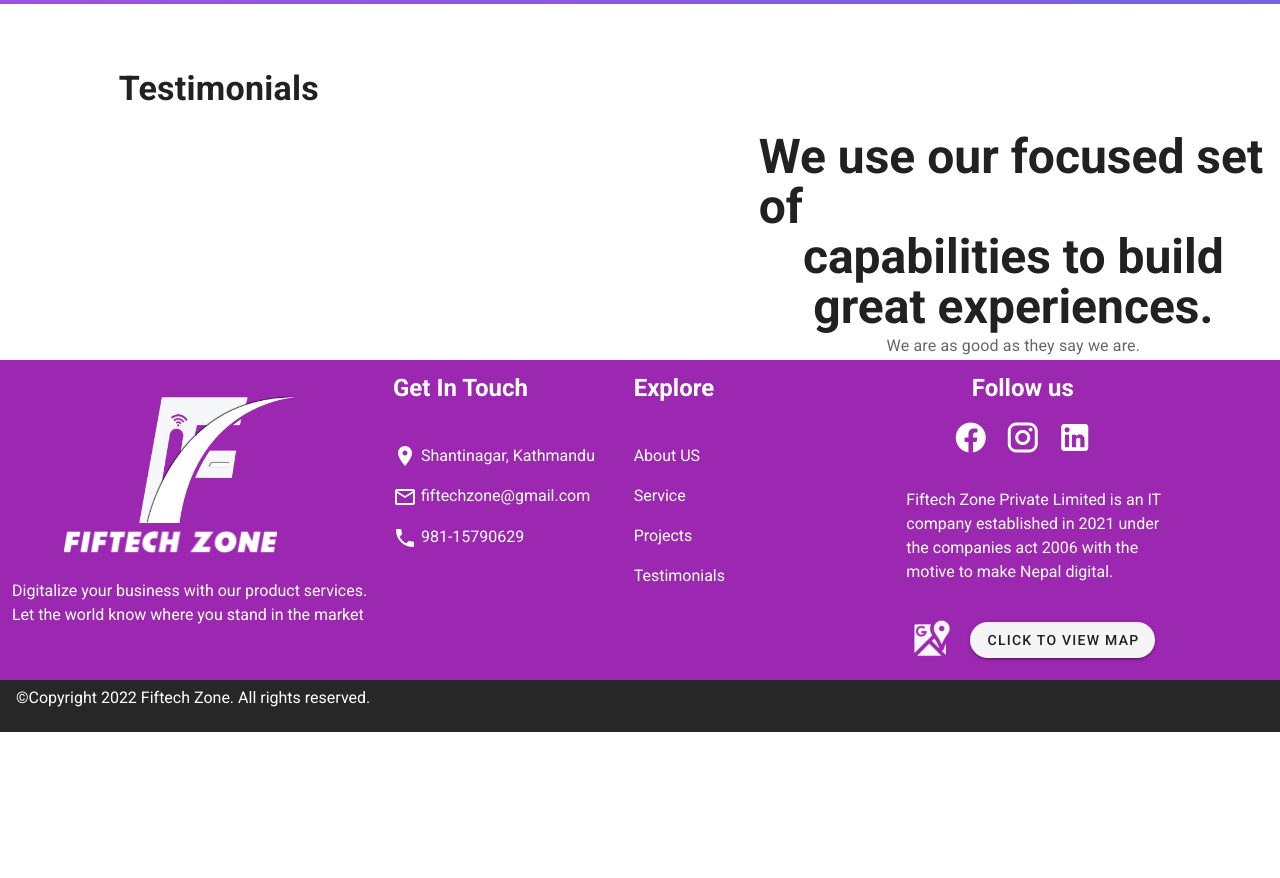
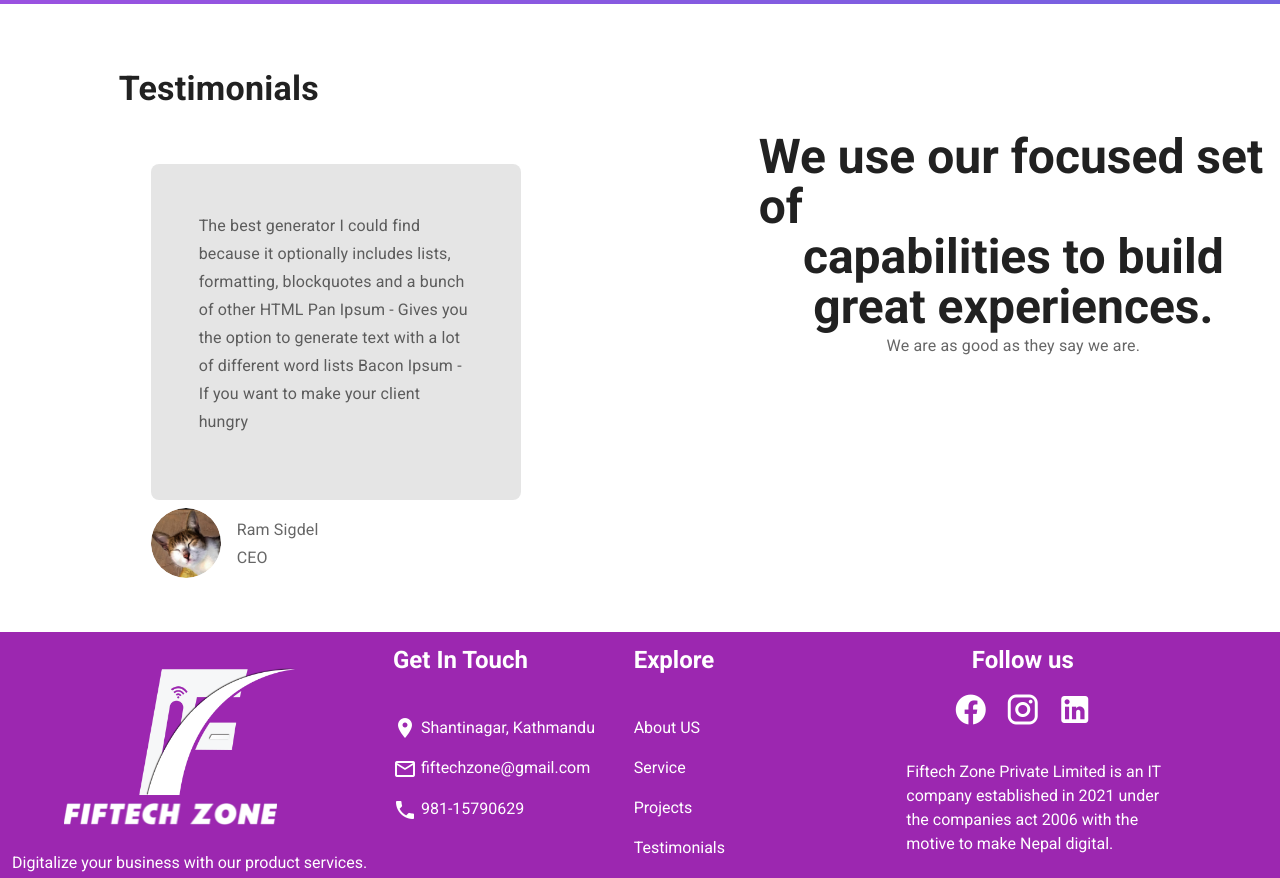
Before and after one commit to sachinbro/fiftech_zone, a Nuxt app: page / in a window 1280 px wide. Shown: the part 3260-4138 px from the top of the page. Before the commit the page ends 3992 px from the top, so only its background shows below. Built offline with nearby package versions, Linux system fonts and the light colour scheme.

Commit message:
testimonial carousel working: without arrows

```diff
--- a/components/sections/home-page-sections/HomeTestimonials.vue
+++ b/components/sections/home-page-sections/HomeTestimonials.vue
@@ -1,3 +1,24 @@
+<script>
+export default{
+    data(){
+        return {
+            testimonials: [
+                {
+                    img: '',
+                    post: 'Marketing Manager',
+                    name: 'Luca Jacobs'
+                },
+                {
+                     img: '',
+                    post: 'CEO',
+                    name: 'Ram Sigdel'
+                }
+            ]
+        }
+    }
+}
+
+</script>
 <template>
     <div>
         <v-container fluid class="mt-16">
@@ -8,7 +29,38 @@
                 </v-col>
             </v-row>
             <v-row>
-                <v-col></v-col>
+                <v-col cols="1"></v-col>
+                <v-col>
+                    <v-carousel cycle
+                        :show-arrows="false"
+                        interval="5000"
+
+                        hide-delimiters>
+                        <v-carousel-item
+                            v-for="(testimonial, index) in testimonials"
+                            :key="index"
+                        >
+                            <v-card elevation="0">
+                                <v-card-text class="ma-4">
+                                    <div class=" rounded-lg pa-12 text-subtitle-1 testimonial">
+                                        <p>
+                                            The best generator I could find because it optionally includes lists, formatting, blockquotes and a bunch of other HTML Pan Ipsum - Gives you the option to generate text with a lot of different word lists Bacon Ipsum - If you want to make your client hungry
+                                        </p>
+                                    </div>
+                                    <div class="testimonial d-flex flex-column"></div>
+                                    <div class="d-flex text-subtitle-1">
+                                        <v-avatar size="70" class="mt-2">
+                                            <img src="../../../static/biralo.png" alt="">
+                                        </v-avatar>
+
+                                            <p class="mt-4 ml-4">{{testimonial.name}} <br>{{testimonial.post}}</p>
+                                   </div>
+                                </v-card-text>
+                            </v-card>
+                        </v-carousel-item>
+                    </v-carousel>
+                </v-col>
+                <v-col cols="2"></v-col>
                 <v-col cols="5" class=" text-h3 font-weight-bold">
                     <div class="d-flex  justify-center">We use our focused set of</div>
                     <div class="d-flex  justify-center">capabilities to build </div>
@@ -19,3 +71,8 @@
         </v-container>
     </div>
 </template>
+<style scoped>
+    .testimonial{
+        background-color: rgba(0,0,0,0.1);
+    }
+</style>
--- a/nuxt.config.js
+++ b/nuxt.config.js
@@ -56,6 +56,7 @@ export default {
           success: colors.green.accent3,
           navBackground: '#9B51E0',
           purpleish: '#B051E0',
+          gray: 'rgba(0,0,0,0.8)',
         },
       }
     }
```
Also changed, not shown: static/biralo.png (added).
